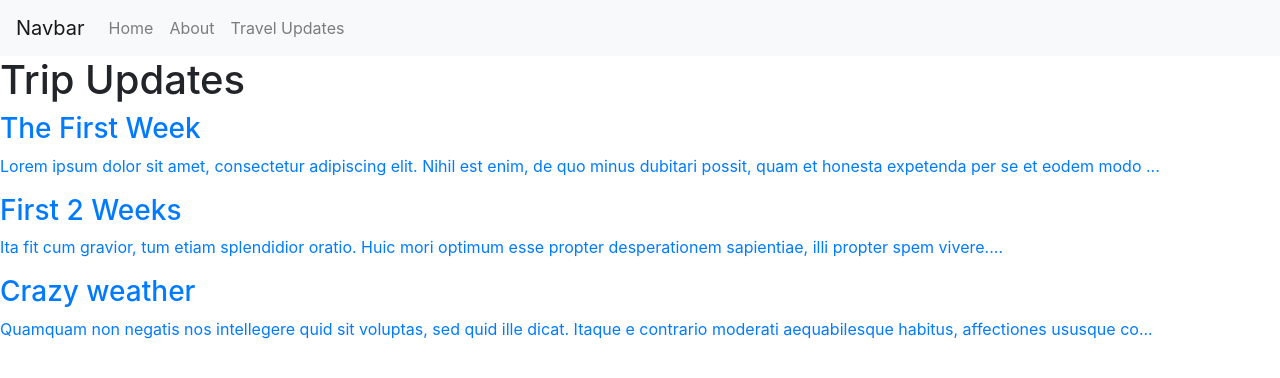
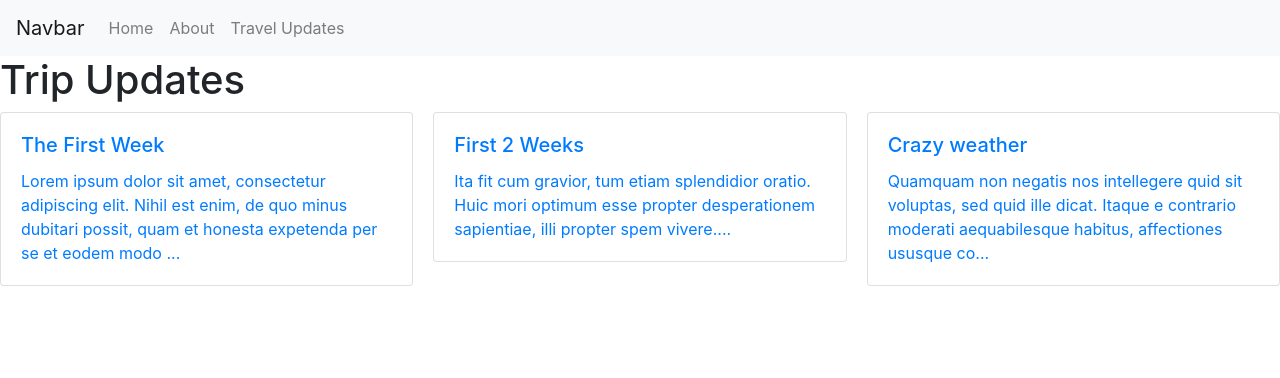
Before and after one commit to anlsim/Travel_Web, a React (Create React App) app in the folder travel_website/: page /updates-list in a window 1280 px wide. Shown: the top 378 px of the page. Built offline with nearby package versions, Linux system fonts and the light colour scheme.

Commit message:
Updated "updtates" view using Bootstrap component

```diff
--- a/travel_website/src/components/UpdatesList.js
+++ b/travel_website/src/components/UpdatesList.js
@@ -1,14 +1,28 @@
 import React from 'react';
 import {Link } from 'react-router-dom';
+import Card from 'react-bootstrap/Card';
+import CardDeck from 'react-bootstrap/CardDeck';
+import CardGroup from 'react-bootstrap/CardGroup';
+import CardColumns from 'react-bootstrap/CardColumns'
+
 const UpdatesList = ({updates}) => (
     <>
-    {updates.map((update, key )=>(
-        <Link key = {key} to = {`/update/${update.stateName}`}>
-            <h3>{update.title}</h3>
-            <p>{update.content[0].substring(0, 150)}...</p>
+    <CardColumns>
+
+            {updates.map((update, key )=>(
+                <Card>
+                <Card.Body>
+                 <Link key = {key} to = {`/update/${update.stateName}`}>
+                  <Card.Title>{update.title}</Card.Title>
+                  <Card.Text>{update.content[0].substring(0, 150)}...</Card.Text>
         </Link>
+        </Card.Body>
+        </Card>
 
     ))}
+
+    </CardColumns>
+
     </>
 );
 
```
Also changed, not shown: 1 other file (tests, documents, lock files or other folders).
